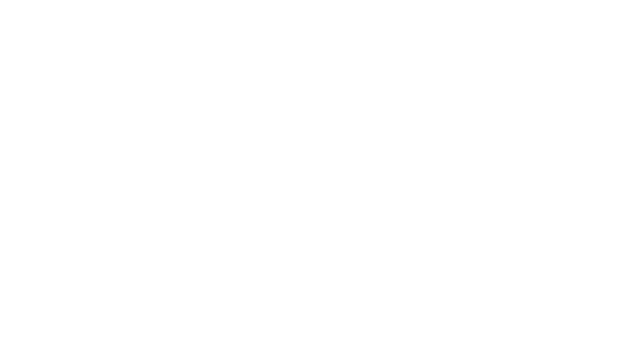
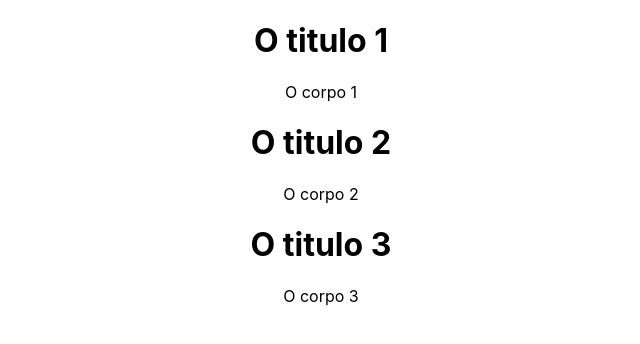
Before and after one commit to MardonioEng/curso-reactjs-nextjs-project-1, a React (Create React App) app: page / in a window 1280 px wide. Shown: the top 344 px of the page, without its empty margins (319-959 px from the left). Built offline with nearby package versions, Linux system fonts and the light colour scheme.

Commit message:
State com arrays e objetos

```diff
--- a/src/App.js
+++ b/src/App.js
@@ -3,14 +3,38 @@ import { Component } from "react";
 
 class App extends Component {
   state = {
-    name: "Mardônio Rodrigues",
-    counter: 0,
+    posts: [
+      {
+        id: 1,
+        title: "O titulo 1",
+        body: "O corpo 1",
+      },
+      {
+        id: 2,
+        title: "O titulo 2",
+        body: "O corpo 2",
+      },
+      {
+        id: 3,
+        title: "O titulo 3",
+        body: "O corpo 3",
+      },
+    ],
   };
 
   render() {
-    const { name, counter } = this.state;
+    const { posts } = this.state;
 
-    return <div className="App"></div>;
+    return (
+      <div className="App">
+        {posts.map((post) => (
+          <div key={post.id}>
+            <h1>{post.title}</h1>
+            <p>{post.body}</p>
+          </div>
+        ))}
+      </div>
+    );
   }
 }
 
```
